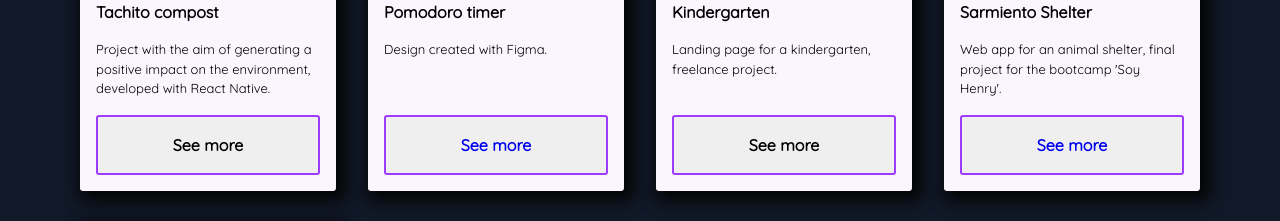
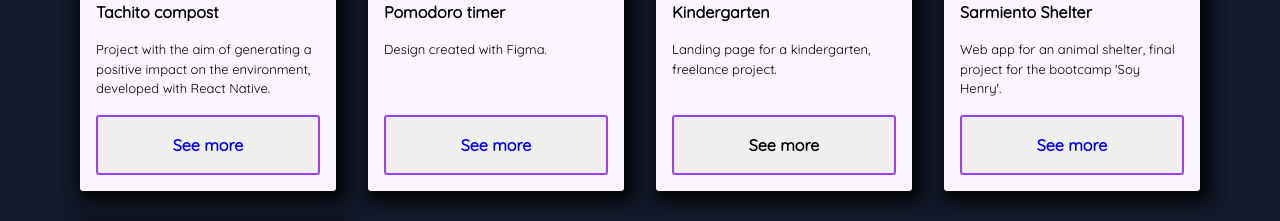
Before and after one commit to ail3ngrimaldi/nuevo-portfolio, a React (Create React App) app: page / in a window 1280 px wide. Shown: the part 1980-2201 px from the top of the page. Built offline with nearby package versions, Linux system fonts and the light colour scheme; no server answers.

Commit message:
added link tachito project

```diff
--- a/src/components/Sections/Projects/Projects.js
+++ b/src/components/Sections/Projects/Projects.js
@@ -18,6 +18,7 @@ function Projects() {
                 <ProjectCard img={images.tachito}
                              title="Tachito compost"
                              description="Project with the aim of generating a positive impact on the environment, developed with React Native."
+                             link="https://www.instagram.com/tachito.compost/"
                 />
                 <ProjectCard img={images.pomodoro}
                              title="Pomodoro timer"
```
